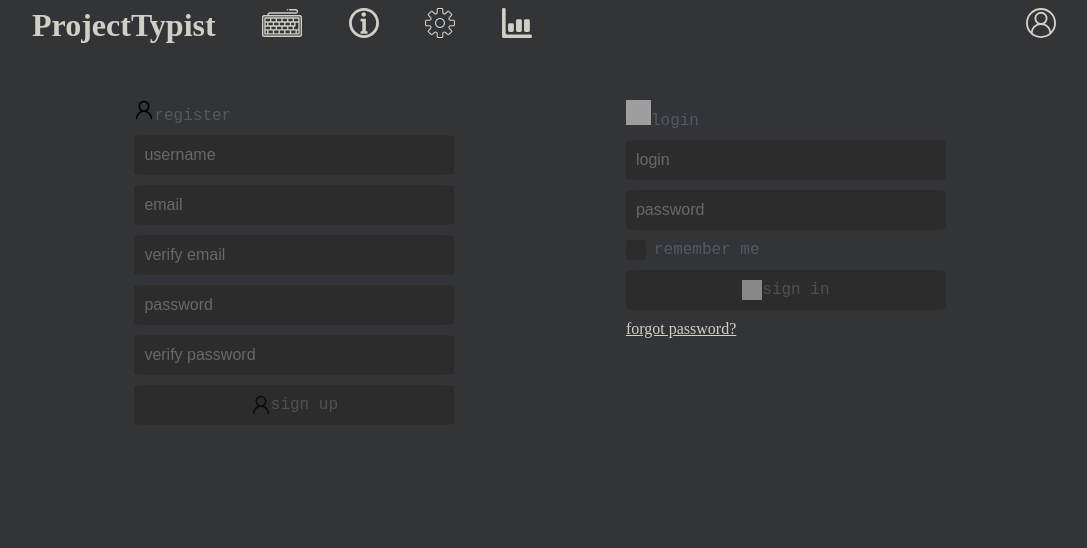
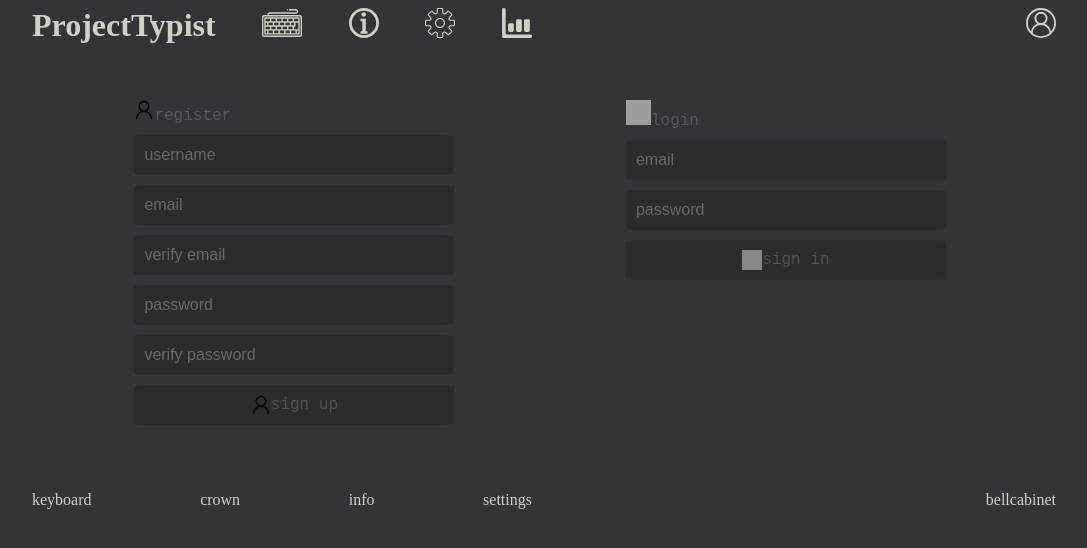
Before and after one commit to viktorpakholok/WebProjectTypist, a React (Vite) app in the folder projecttypist/: page /registration in a window 1280 px wide. Shown: the top 548 px of the page, without its empty margins (96-1183 px from the left). Built offline with nearby package versions, Linux system fonts and the light colour scheme; grey boxes are pictures that could not be loaded.

Commit message:
BOhdan with log in

```diff
--- a/projecttypist/src/main.jsx
+++ b/projecttypist/src/main.jsx
@@ -1,10 +1,7 @@
-import React, { createContext, useContext, useState } from "react";
-// import ReactDOM from "react-dom/client"
-
-import { createBrowserRouter, RouterProvider } from "react-router-dom";
+import React, { createContext, useContext, useState, useEffect } from "react";
+import { createBrowserRouter, RouterProvider, Navigate } from "react-router-dom";
 import { createRoot } from "react-dom/client";
-
-import "./main.css"
+import "./main.css";
 
 import Home from "./pages/Home/Home.jsx";
 import Info from "./pages/Info/Info.jsx";
@@ -14,15 +11,50 @@
 import Settings from "./pages/Settings/Settings.jsx";
 import AboutUs from "./pages/AboutUs/AboutUs.jsx";
 
+export const UserContext = createContext({ user: null, setUser: () => {} });
+export const ModeContext = createContext();
+export const EmailContext = createContext();
+
+function ProtectedRoute({ children }) {
+  const { user } = useContext(UserContext);
+  return user ? children : <Navigate to="/registration" replace />;
+}
+
+function Main() {
+  const [mode, setMode] = useState("words");
+  const [value, setValue] = useState(5);
+  const [email, setEmail] = useState("bohdan@nd");
+
+  const [user, setUser] = useState(() => {
+    const saved = localStorage.getItem("user");
+    return saved ? JSON.parse(saved) : null;
+  });
+
+  useEffect(() => {
+    if (user) {
+      localStorage.setItem("user", JSON.stringify(user));
+    } else {
+      localStorage.removeItem("user");
+    }
+  }, [user]);
+
   const router = createBrowserRouter([
     {
       path: '/',
-        element: <Home />,
+      element: (
+        <ProtectedRoute>
+          <Home />
+        </ProtectedRoute>
+      ),
       errorElement: <ErrorPage />,
     },
     {
       path: '/info',
-        element: <Info />,
+      element: (
+        <ProtectedRoute>
+          <Info />
+        </ProtectedRoute>
+      ),
     },
     {
       path: '/registration',
@@ -30,44 +62,37 @@
     },
     {
       path: '/logs',
-        element: <HistoryPerUser/ >,
+      element: (
+        <ProtectedRoute>
+          <HistoryPerUser />
+        </ProtectedRoute>
+      ),
     },
     {
       path: '/settings',
-        element: <Settings/ >,
+      element: (
+        <ProtectedRoute>
+          <Settings />
+        </ProtectedRoute>
+      ),
     },
     {
       path: '/aboutus',
-        element: <AboutUs/>,
+      element: <AboutUs />,
     }
   ]);
 
-const ModeContext = createContext()
-const EmailContext = createContext()
-
-function Main() {
-    const [mode, setMode] = useState("words")
-    const [value, setValue] = useState(5)
-    const [email, setEmail] = useState("bohdan@nd")
-
-    return <>
+  return (
     <React.StrictMode>
-        <ModeContext.Provider value={{mode: mode, setMode: setMode, value: value, setValue: setValue}}>
-            <EmailContext.Provider  value={{email: email, setEmail: setEmail}}>
+      <UserContext.Provider value={{ user, setUser }}>
+        <ModeContext.Provider value={{ mode, setMode, value, setValue }}>
+          <EmailContext.Provider value={{ email, setEmail }}>
             <RouterProvider router={router} />
           </EmailContext.Provider>
         </ModeContext.Provider>
-            {/* <Home></Home> */}
+      </UserContext.Provider>
     </React.StrictMode>
-    </>
+  );
 }
 
-
-
-// console.log("main")
-
-createRoot(document.getElementById("root")).render(
-    <Main></Main>
-);
-
-export {ModeContext, EmailContext}
+createRoot(document.getElementById("root")).render(<Main />);
--- a/projecttypist/src/pages/Registration/Registration.jsx
+++ b/projecttypist/src/pages/Registration/Registration.jsx
@@ -1,21 +1,24 @@
 import "./Registration.css";
 import personImage from "../../assets/person_login.svg";
 import loginImage from "../../assets/regular_login.svg";
-import facebookLogin from "../../assets/facebook_login.svg"
-import googleLogin from "../../assets/google_login.svg"
 
 
-// import registerIcon from "../../assets/register-icon.svg";
-
-import React, { useState } from "react";
+import React, { useState, useContext } from "react";
 import axios from "axios";
 import Input from "../../components/Input/Input";
 import Button from "../../components/Button/Button";
 import Header from "../../components/Header/Header";
 import Text from "../../components/Text/Text";
 import Footer from "../../components/Footer/Footer";
+import { UserContext } from "../../main.jsx";
+import { useNavigate } from "react-router-dom";
+
 
 function Registration() {
+    const navigate = useNavigate();
+    const { user, setUser } = useContext(UserContext);
+
+    // Registration form state
     const [formData, setFormData] = useState({
         username: "",
         email: "",
@@ -24,26 +27,38 @@
         verifyPassword: "",
     });
 
+    // Login form state (email + password)
+    const [loginData, setLoginData] = useState({
+        email: "",
+        password: "",
+    });
+
+    // Handle registration input changes
     const handleChange = (e) => {
         const { name, value } = e.target;
         setFormData((fd) => ({ ...fd, [name]: value }));
     };
 
-  const handleSubmit = async (e) => {
+    // Handle login input changes
+    const handleLoginChange = (e) => {
+        const { name, value } = e.target;
+        setLoginData((ld) => ({ ...ld, [name]: value }));
+    };
+
+    // Register handler
+    const handleRegister = async (e) => {
         e.preventDefault();
-
         const { username, email, verifyEmail, password, verifyPassword } = formData;
 
+        // Validation
         if (!username || !email || !verifyEmail || !password || !verifyPassword) {
             alert("Please fill in all fields.");
             return;
         }
-
         if (email !== verifyEmail) {
             alert("Emails do not match!");
             return;
         }
-
         if (password !== verifyPassword) {
             alert("Passwords do not match!");
             return;
@@ -51,93 +66,155 @@
 
         try {
             let res = await axios.get(`http://localhost:3001/users?email=${email}`);
-
             if (res.data.length > 0) {
                 alert("A user with this email already exists!");
                 return;
             }
             res = await axios.get(`http://localhost:3001/users?username=${username}`);
-
             if (res.data.length > 0) {
-        alert("A user with this name already exists!");
+                alert("A user with this username already exists!");
                 return;
             }
 
-      // Send registration to JSON server
-      await axios.post("http://localhost:3001/users", {
+
+            const postRes = await axios.post("http://localhost:3001/users", {
                 username,
                 email,
                 password,
             });
 
-      alert("Registration successful!");
+            const newUser = postRes.data;
+            setUser(newUser);
 
-      setFormData({
-        username: "",
-        email: "",
-        verifyEmail: "",
-        password: "",
-        verifyPassword: "",
-      });
+            alert("Registration successful! You are now logged in.");
+            navigate("/");
+
+            setFormData({ username: "", email: "", verifyEmail: "", password: "", verifyPassword: "" });
+            setLoginData({ email: "", password: "" });
+
         } catch (err) {
             console.error("Registration error:", err);
             alert("Something went wrong. Try again.");
         }
     };
 
+    const handleLoginSubmit = async (e) => {
+        e.preventDefault();
+        const { email, password } = loginData;
+
+        if (!email || !password) {
+            alert("Please enter both email and password.");
+            return;
+        }
+
+        try {
+            const res = await axios.get(
+                `http://localhost:3001/users?email=${email}&password=${password}`
+            );
+
+            if (res.data.length > 0) {
+                const loggedInUser = res.data[0];
+                setUser(loggedInUser);
+
+                alert("Login successful!");
+                // setLoginData({ email: "", password: "" });
+                navigate("/");
+
+            } else {
+                alert("Invalid email or password.");
+            }
+        } catch (err) {
+            console.error("Login error:", err);
+            alert("Login failed. Please try again.");
+        }
+    };
+
+    console.log("Current user:", user);
+
     return (
         <div className="registrationPage">
             <Header />
             <section className="informationPlaceholder">
-        <form className="informationPlaceholder-left" onSubmit={handleSubmit}>
+                <form className="informationPlaceholder-left" onSubmit={handleRegister}>
                     <div className="informationPlaceholder-left-text">
-            <img className="register-image" src={personImage} alt="personRegister" />
+                        <img className="register-image" src={personImage} alt="Register" />
                         <Text text="register" />
                     </div>
 
-          <Input name="username" placeholderText="username" value={formData.username} onChange={handleChange}/>
-          <Input name="email" type="email" placeholderText="email" value={formData.email} onChange={handleChange}/>
-          <Input name="verifyEmail" type="email" placeholderText="verify email" value={formData.verifyEmail} onChange={handleChange}/>
-          <Input name="password" type="password" placeholderText="password" value={formData.password} onChange={handleChange}/>
-          <Input name="verifyPassword" type="password" placeholderText="verify password" value={formData.verifyPassword} onChange={handleChange} />
-          <Button type="submit" text="sign up" image={personImage} className="registerButton" />
+                    <Input
+                        name="username"
+                        placeholderText="username"
+                        value={formData.username}
+                        onChange={handleChange}
+                    />
+                    <Input
+                        name="email"
+                        type="email"
+                        placeholderText="email"
+                        value={formData.email}
+                        onChange={handleChange}
+                    />
+                    <Input
+                        name="verifyEmail"
+                        type="email"
+                        placeholderText="verify email"
+                        value={formData.verifyEmail}
+                        onChange={handleChange}
+                    />
+                    <Input
+                        name="password"
+                        type="password"
+                        placeholderText="password"
+                        value={formData.password}
+                        onChange={handleChange}
+                    />
+                    <Input
+                        name="verifyPassword"
+                        type="password"
+                        placeholderText="verify password"
+                        value={formData.verifyPassword}
+                        onChange={handleChange}
+                    />
+                    <Button
+                        type="submit"
+                        text="sign up"
+                        image={personImage}
+                        className="registerButton"
+                    />
                 </form>
 
+
                 <aside className="informationPlaceholder-right">
+                    <form onSubmit={handleLoginSubmit}>
                         <div className="informationPlaceholder-right-text">
                             <img className="logIn-image" src={loginImage} alt="Login" />
                             <Text text="login" />
                         </div>
 
-          {/* <div className="informationPlaceholder-right-providers">
-            <Button text="Google" image={googleLogin} className="googleButton" />
-            <Button text="Facebook" image={facebookLogin} className="facebookButton" />
-          </div> */}
-{/*
-          <div className="informationPlaceholder-right-or">
-            <Text text="or" />
-          </div> */}
-
-          <div className="informationPlaceholder-right-submit">
-            <Input placeholderText="login" />
-            <Input placeholderText="password" />
-          </div>
-
-          <div className="informationPlaceholder-right-rememberMe">
-            <label className="checkbox-container">
-              <input type="checkbox" id="rememberMe" />
-              <span className="checkmark"></span>
-              <Text text="remember me" />
-            </label>
-          </div>
-
-          <Button text="sign in" image={loginImage} className="loginButton" onClick={() => alert("Login functionality not implemented yet.")} />
-          <a href="#" className="informationPlaceholder-right-forgotPassword">
-            forgot password?
-          </a>
+                        <Input
+                            name="email"
+                            type="email"
+                            placeholderText="email"
+                            value={loginData.email}
+                            onChange={handleLoginChange}
+                        />
+                        <Input
+                            name="password"
+                            type="password"
+                            placeholderText="password"
+                            value={loginData.password}
+                            onChange={handleLoginChange}
+                        />
+                        <Button
+                            type="submit"
+                            text="sign in"
+                            image={loginImage}
+                            className="loginButton"
+                        />
+                    </form>
                 </aside>
             </section>
-      {/* <Footer /> */}
+            <Footer />
         </div>
     );
 }
```
Lines whose indentation alone changed are shown as unchanged.
